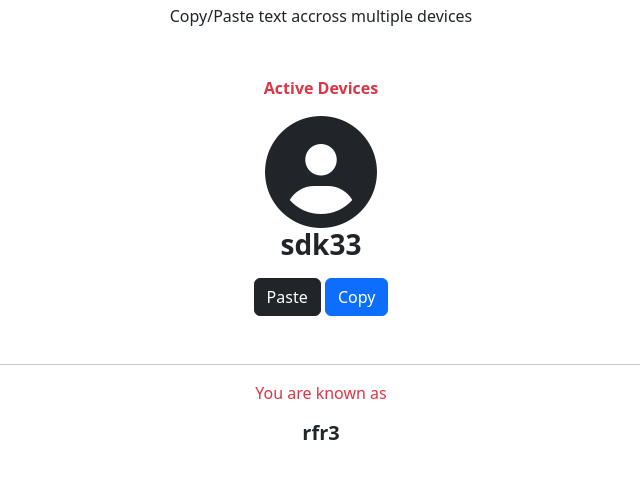
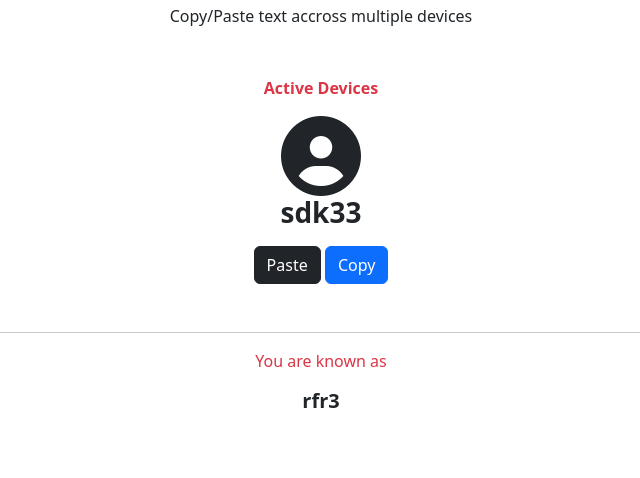
Before and after one commit to thatshycoder/CopyText, a website: page public/index.html in a window 1280 px wide. Shown: the part 90-568 px from the top of the page, without its empty margins (319-959 px from the left). Drawn offline with nearby package versions, Linux system fonts and the light colour scheme; no server answers.

Commit message:
Removed uuid added similar package

```diff
--- a/package.json
+++ b/package.json
@@ -22,6 +22,6 @@
   "dependencies": {
     "express": "^4.18.1",
     "socket.io": "^4.5.2",
-    "uuid": "^8.3.2"
+    "unique-username-generator": "^1.1.1"
   }
 }
--- a/public/index.html
+++ b/public/index.html
@@ -31,12 +31,12 @@
 				<h2>TextDrop</h2>
 				<p>Copy/Paste text accross multiple devices</p>
 			</div>
-			<div class="text-center" style="height: 700px">
+			<div class="text-center">
 				<p class="mb-3 text-danger">
 					<strong>Active Devices</strong>
 				</p>
 				<div class="deviceInfo">
-					<i class="fa fa-user-circle fa-7x text-default"></i>
+					<i class="fa fa-user-circle fa-5x text-default"></i>
 					<h3 id="deviceName" class="mb-3"><strong>sdk33</strong></h3>
 					<button class="btn btn-dark">Paste</button>
 					<button class="btn btn-primary">Copy</button>
```
Also changed, not shown: 1 other file.
